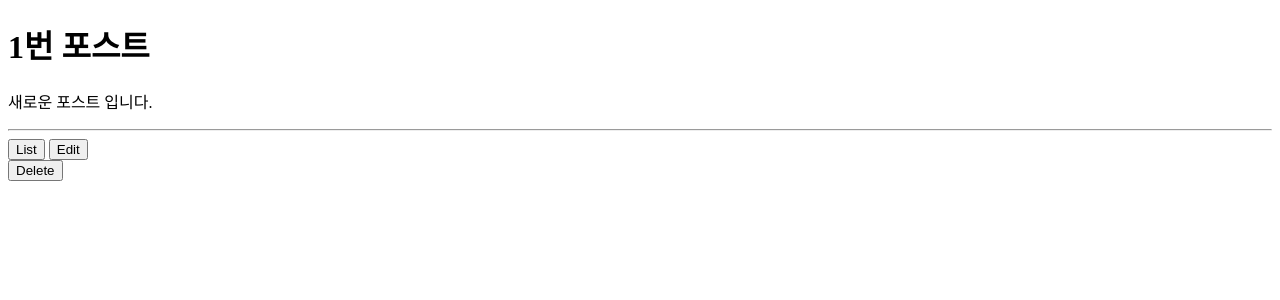
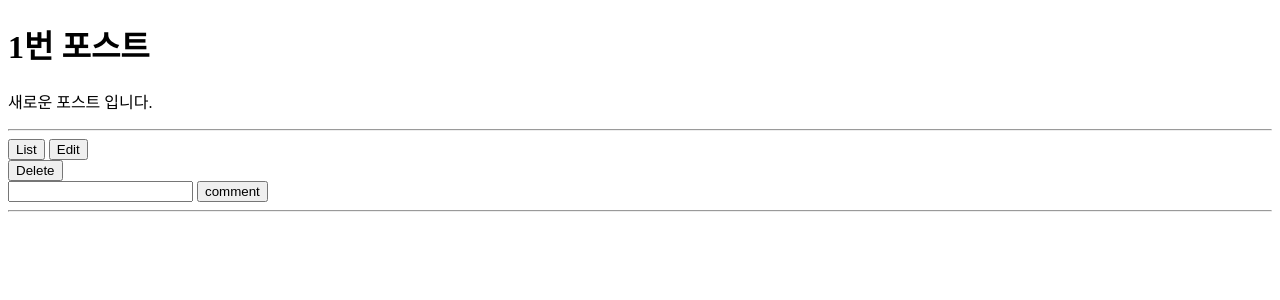
Before and after one commit to Sunjae-Kim/python_django, a Django app: page /posting/3/ in a window 1280 px wide. Shown: the top 300 px of the page. Run offline with Django 3.2, Linux system fonts and the light colour scheme; data comes from the database, SQL or seed files in the repository; both versions use the stored data as it was after the commit; data that the repository does not hold is empty.

Commit message:
Implement Create, Delete operation for Comment
 - Add comment view on posting_detail page
 - Add comment routes

```diff
--- a/board_ad/templates/board_ad/detail.html
+++ b/board_ad/templates/board_ad/detail.html
@@ -10,4 +10,18 @@
         {% csrf_token %}
         <button type="submit">Delete</button>
     </form>
+    <form action="{% url 'board_ad:comment_new' posting.id %}" method="post">
+        {% csrf_token %}
+        <label for="comment_input"></label>
+        <input id="comment_input" type="text" name="comment">
+        <button type="submit">comment</button>
+    </form>
+    <hr />
+    {% for comment in comments %}
+        <form action="{% url 'board_ad:comment_delete' posting.id comment.id %} " method="post">
+            {% csrf_token %}
+            <p>{{ comment.content }}</p>
+            <button type="submit">delete</button>
+        </form>
+    {% endfor %}
 {% endblock %}
--- a/board_ad/urls.py
+++ b/board_ad/urls.py
@@ -5,6 +5,7 @@ from . import views
 app_name = 'board_ad'
 
 urlpatterns = [
+    # Posting
     # Create
     path('new/', views.posting_new, name="posting_new"),
 
@@ -17,4 +18,11 @@ urlpatterns = [
 
     # Delete
     path('delete/<int:posting_id>/', views.posting_delete, name='posting_delete'),
+
+    # Comment
+    # Create
+    path('<int:posting_id>/comment/new', views.comment_new, name='comment_new'),
+
+    # Delete
+    path('<int:posting_id>/comment/<int:comment_id>/delete', views.comment_delete, name='comment_delete'),
 ]
--- a/board_ad/views.py
+++ b/board_ad/views.py
@@ -1,8 +1,10 @@
 from django.shortcuts import render, redirect, get_object_or_404
+from django.views.decorators.http import require_http_methods
 from .models import Posting, Comment
 
-
+# Posting
 # Create
+@require_http_methods(['GET, POST'])
 def posting_new(request):
     if request.method == 'POST':
         posting = Posting()
@@ -15,6 +17,7 @@ def posting_new(request):
 
 
 # Read
+@require_http_methods(['GET'])
 def posting_list(request):
     postings = Posting.objects.all()
     return render(request, 'board_ad/list.html', {
@@ -22,14 +25,18 @@ def posting_list(request):
     })
 
 
+@require_http_methods(['GET'])
 def posting_detail(request, posting_id):
     posting = get_object_or_404(Posting, id=posting_id)
+    comments = Comment.objects.filter(posting_id__exact=posting_id)
     return render(request, 'board_ad/detail.html', {
         'posting': posting,
+        'comments': comments,
     })
 
 
 # Update
+@require_http_methods(['GET, POST'])
 def posting_edit(request, posting_id):
     if request.method == 'POST':
         posting = Posting.objects.get(id=posting_id)
@@ -45,7 +52,26 @@ def posting_edit(request, posting_id):
 
 
 # Delete
+@require_http_methods(['POST'])
 def posting_delete(request, posting_id):
     posting = Posting.objects.get(id=posting_id)
     posting.delete()
     return redirect('board_ad:posting_list')
+
+
+# Comment
+# Create
+@require_http_methods(['POST'])
+def comment_new(request, posting_id):
+    comment = Comment()
+    comment.posting_id = posting_id
+    comment.content = request.POST.get('comment')
+    comment.save()
+    return redirect('board_ad:posting_detail', posting_id)
+
+
+# Delete
+def comment_delete(request, posting_id, comment_id):
+    comment = Comment.objects.get(id=comment_id)
+    comment.delete()
+    return redirect('board_ad:posting_detail', posting_id)
```
Also changed, not shown: db.sqlite3.
